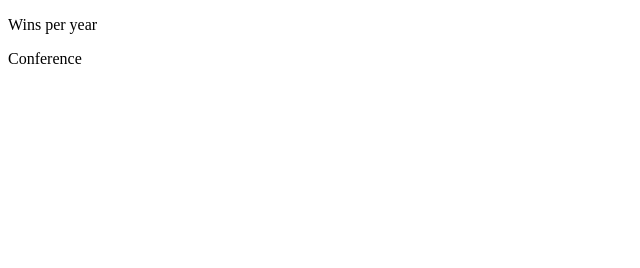
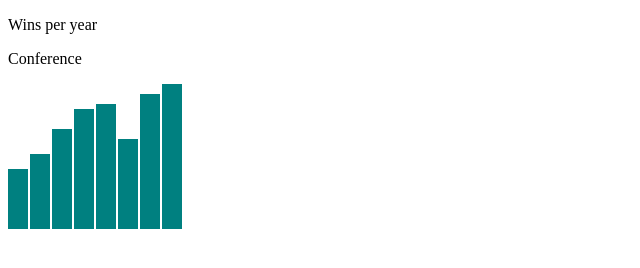
Before and after one commit to ngeidner/d3_example, a plain HTML site: page index.html in a window 1280 px wide. Shown: the whole page, without its empty margins (0-640 px from the left). Drawn offline with nearby package versions, Linux system fonts and the light colour scheme.

Commit message:
Update index.html

```diff
--- a/index.html
+++ b/index.html
@@ -3,7 +3,7 @@
 <html lang="en"><head><meta http-equiv="Content-Type" content="text/html; charset=UTF-8">
 		<meta charset="utf-8">
 		<title>494 example 2</title>
-		<script type="text/javascript" src="./d3_files/d3.v2.js"></script>
+		<script type="text/javascript" src="http://d3js.org/d3.v3.min.js"></script>
 		<style type="text/css">
 
 			div.bar {
```
